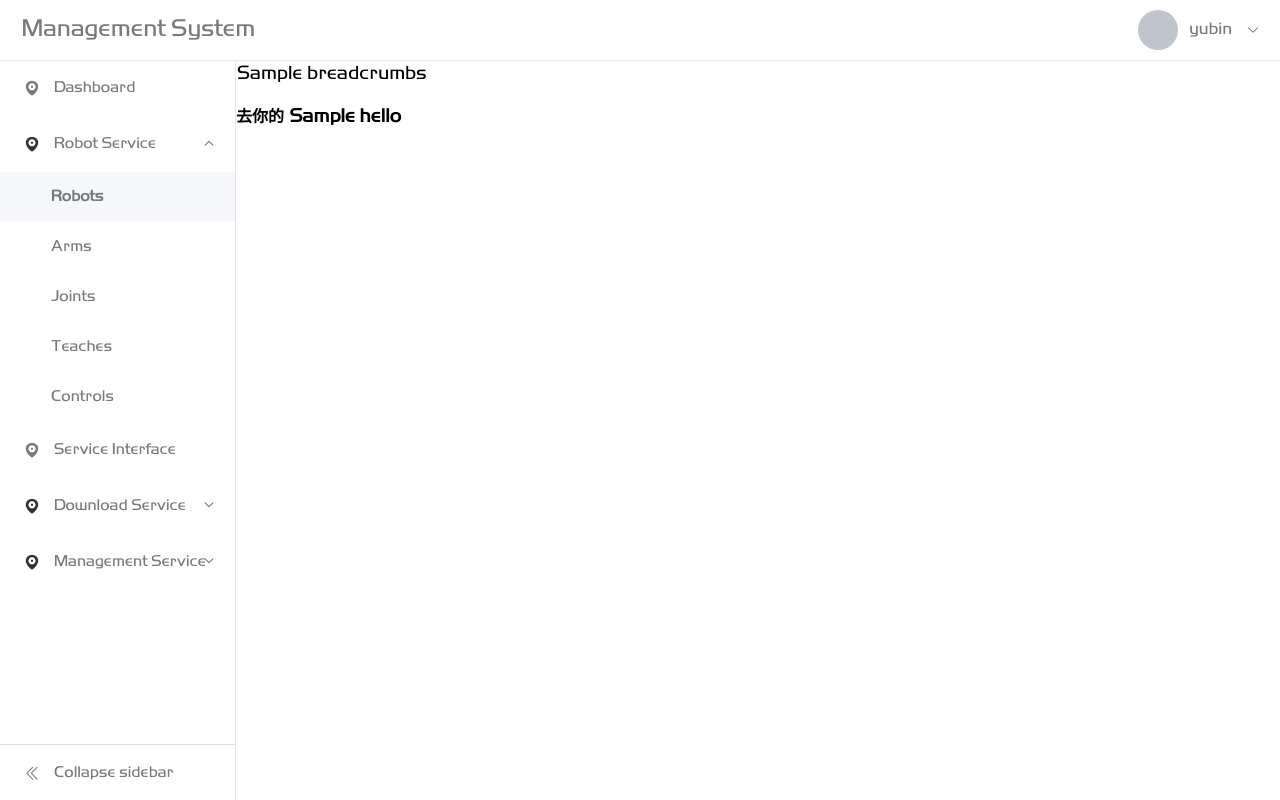
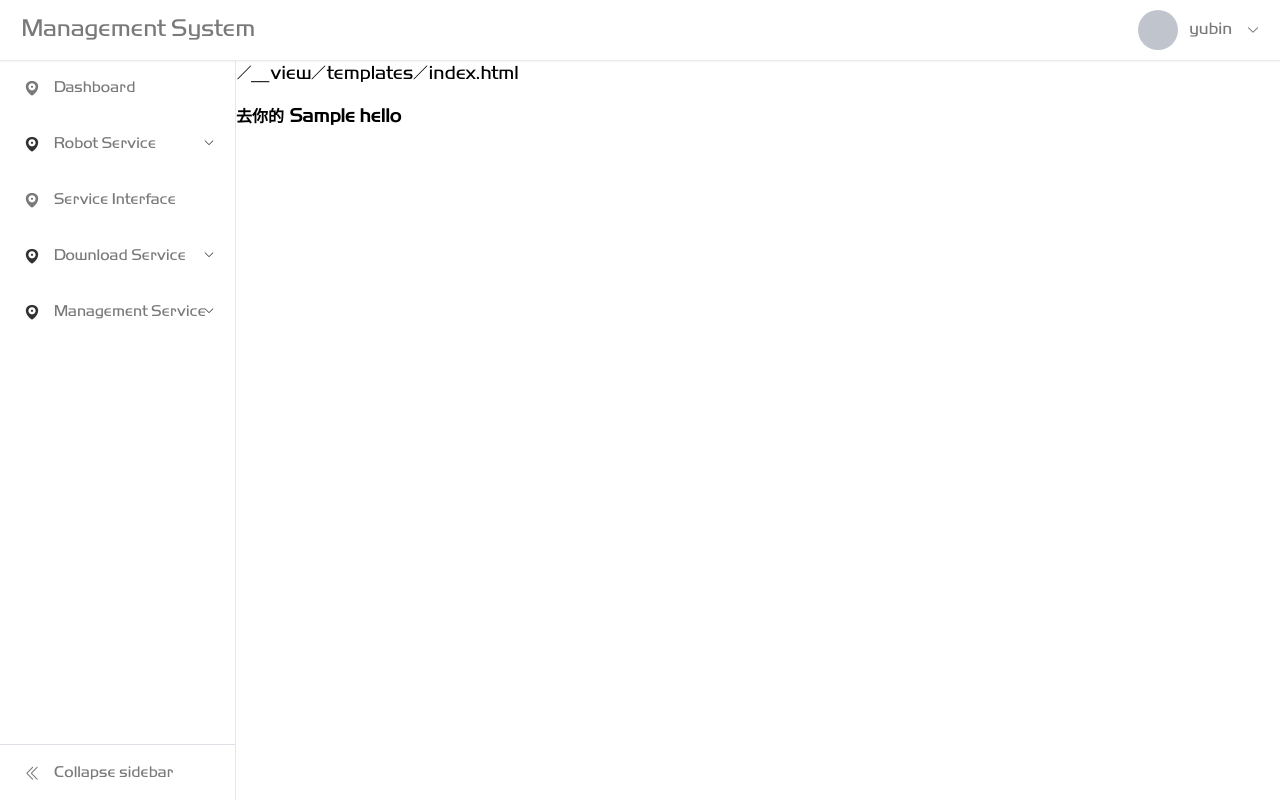
Before and after one commit to guardianf/Django-Vue, a Django app: template templates/index.html in a window 1280 px wide. Run offline with Django 3.2, Linux system fonts and the light colour scheme; the template is opened without the code that fills it: most values are stand-ins (such as "Sample title", 1, 10 or a date in 2020).

Commit message:
add breadscrumb

```diff
--- a/templates/layout.html
+++ b/templates/layout.html
@@ -32,7 +32,7 @@
 <fvr-container>
   <fvr-aside style='width: auto;' id='nav'>
     {% block slide_menu %}
-    <fvr-menu @handler='menuClick'>
+    <fvr-menu @handler='menuClick' active="{{ request.path }}">
       <template v-for="(menu, index) in menus">
         <fvr-submenu icon='el-icon-location' v-if="menu.children && menu.children.length > 0" :label="menu.name" :index="menu.path">
           <fvr-menu-item-group :label="menu.name">
@@ -48,7 +48,7 @@
   <fvr-main id="right">
     <div id="content">
       {% block breadcrumbs %}
-        <div class="breadcrumbs">{{breadcrumbs}}</div>
+        <div class="breadcrumbs">{{ request.path }}</div>
       {% endblock %}
 
       {% block content %}
```
